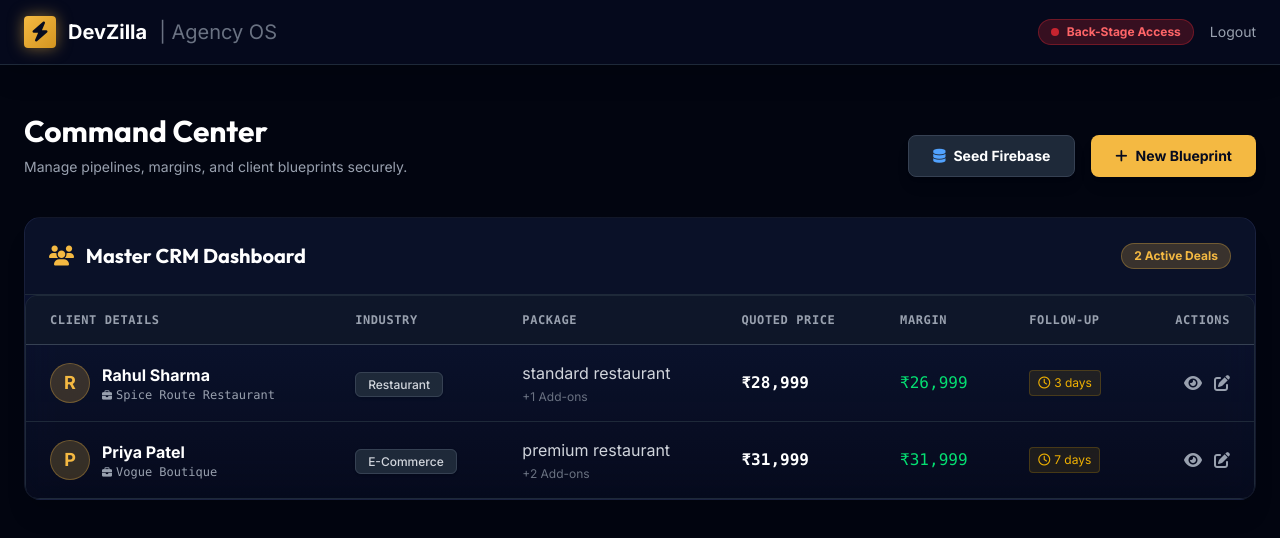
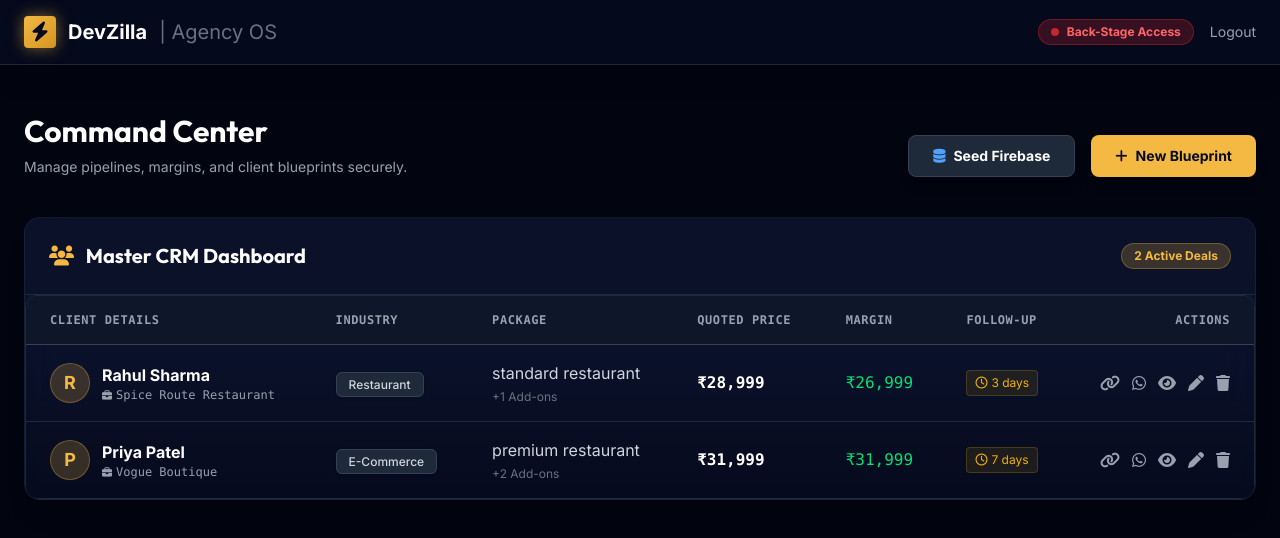
Before and after one commit to yashharfode/devzilla, a Next.js app: page /admin in a window 1280 px wide. Shown: the top 538 px of the page. Built offline with nearby package versions, Linux system fonts and the light colour scheme; no server answers; sample sign-in values are in the browser's storage.

Commit message:
Add Delete Lead, Magic Link, and WhatsApp auto-closer to Master CRM

```diff
--- a/src/components/os/BackStage/MasterCRM.tsx
+++ b/src/components/os/BackStage/MasterCRM.tsx
@@ -69,6 +69,28 @@ export default function MasterCRM({ onSelectClient }: { onSelectClient?: (id: st
                 </td>
                 <td className="px-6 py-4 text-right">
                   <div className="flex justify-end gap-3">
+                    <button
+                      onClick={() => {
+                        const url = `${window.location.origin}/c/${client.id}`;
+                        navigator.clipboard.writeText(url);
+                        alert("✨ Magic Link copied to clipboard!");
+                      }}
+                      className="text-gray-400 hover:text-blue-400 transition"
+                      title="Copy Magic Link"
+                    >
+                      <i className="fa-solid fa-link"></i>
+                    </button>
+                    <button
+                      onClick={() => {
+                        const url = `${window.location.origin}/c/${client.id}`;
+                        const text = `Hi ${client.clientName},\n\nHere is the custom digital blueprint and pricing for ${client.businessName}:\n\n${url}\n\nLet me know if you have any questions!\n\nBest,\nDevZilla Agency`;
+                        window.open(`https://wa.me/?text=${encodeURIComponent(text)}`, '_blank');
+                      }}
+                      className="text-gray-400 hover:text-green-500 transition"
+                      title="WhatsApp Auto-Closer"
+                    >
+                      <i className="fa-brands fa-whatsapp"></i>
+                    </button>
                     <Link href={`/c/${client.id}`} target="_blank" className="text-gray-400 hover:text-primary transition" title="View Consultation Front-Stage">
                       <i className="fa-solid fa-eye"></i>
                     </Link>
@@ -81,9 +103,21 @@ export default function MasterCRM({ onSelectClient }: { onSelectClient?: (id: st
                           }, 100);
                         }
                       }}
-                      className="text-gray-400 hover:text-white transition" title="Open Shadow Editor"
+                      className="text-gray-400 hover:text-white transition"
+                      title="Open Shadow Editor"
                     >
-                      <i className="fa-solid fa-pen-to-square"></i>
+                      <i className="fa-solid fa-pen"></i>
+                    </button>
+                    <button
+                      onClick={() => {
+                        if (confirm(`Are you sure you want to permanently delete ${client.businessName}?`)) {
+                          useAgencyStore.getState().deleteClient(client.id);
+                        }
+                      }}
+                      className="text-gray-400 hover:text-red-500 transition"
+                      title="Delete Lead"
+                    >
+                      <i className="fa-solid fa-trash"></i>
                     </button>
                   </div>
                 </td>
```
